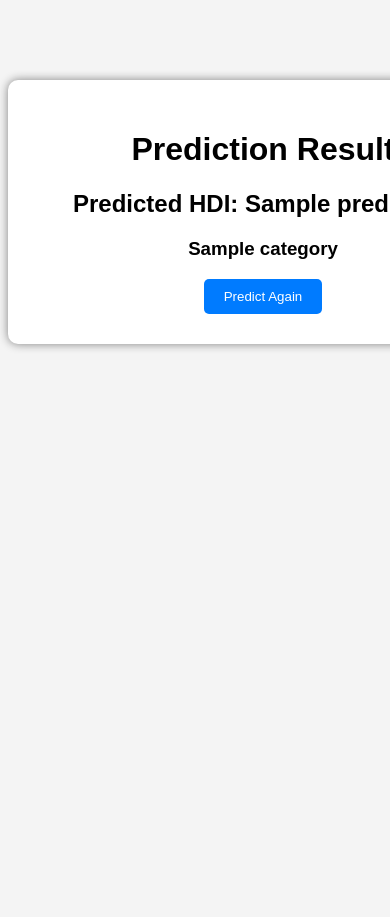
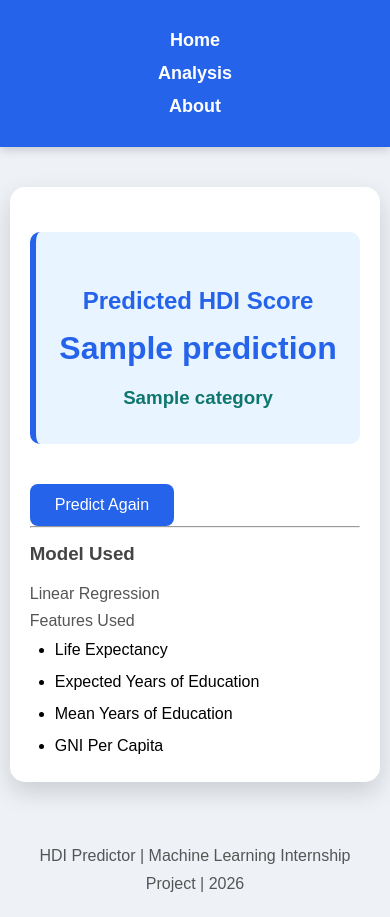
Before and after one commit to Ishwaryaketha/HDI-Predictor, a Flask app: template templates/result.html in a window 390 px wide; the page is wider, and only the part inside the window is pictured. Before the commit the page ends 350 px from the top of that part, so only its background shows below. Run offline with Flask 3, Linux system fonts and the light colour scheme; the template is opened without the code that fills it: most values are stand-ins (such as "Sample title", 1, 10 or a date in 2020); parts of the project's set-up code (start-up, migrations or seed data) failed here and were passed over.

Commit message:
Added analysis page, about page, graphs and UI improvements

```diff
--- a/app.py
+++ b/app.py
@@ -10,7 +10,12 @@ model = joblib.load("model.pkl")
 @app.route("/")
 def home():
     return render_template("index.html")
-
+@app.route("/analysis")
+def analysis():
+    return render_template("analysis.html")
+@app.route("/about")
+def about():
+    return render_template("about.html")
 @app.route("/predict", methods=["POST"])
 def predict():
     life = float(request.form["life"])
--- a/static/style.css
+++ b/static/style.css
@@ -1,35 +1,167 @@
-body{
-    font-family: Arial, Helvetica, sans-serif;
-    background:#f4f4f4;
+/* Reset */
+*{
+    margin:0;
+    padding:0;
+    box-sizing:border-box;
+    font-family:Arial, Helvetica, sans-serif;
 }
 
+body{
+    background:#eef2f7;
+}
+
+/* Navigation */
+
+.navbar{
+    background:#2563eb;
+    padding:18px;
+    text-align:center;
+    box-shadow:0 2px 10px rgba(0,0,0,.2);
+}
+
+.navbar a{
+    color:white;
+    text-decoration:none;
+    margin:0 20px;
+    font-size:18px;
+    font-weight:bold;
+}
+
+.navbar a:hover{
+    color:#ffd54f;
+}
+
+/* Main Container */
+
 .container{
-    width:450px;
-    margin:80px auto;
+    width:90%;
+    max-width:1200px;
+    margin:40px auto;
     background:white;
-    padding:30px;
-    border-radius:10px;
+    padding:35px;
+    border-radius:15px;
+    box-shadow:0 10px 25px rgba(0,0,0,.15);
+}
+
+/* Headings */
+
+h1{
     text-align:center;
-    box-shadow:0 0 10px gray;
+    color:#2563eb;
+    margin-bottom:20px;
+}
+
+h2{
+    margin-top:35px;
+    margin-bottom:15px;
+    color:#333;
+}
+
+h3{
+    color:#444;
+    margin:15px 0;
+}
+
+p{
+    color:#555;
+    line-height:1.7;
+}
+
+/* Forms */
+
+form{
+    width:100%;
+    max-width:500px;
+    margin:auto;
 }
 
 input{
-    width:95%;
-    padding:10px;
+    width:100%;
+    padding:12px;
     margin:10px 0;
-    border-radius:5px;
-    border:1px solid gray;
+    border:1px solid #ccc;
+    border-radius:8px;
+    font-size:16px;
 }
 
 button{
-    background:#007BFF;
+    margin-top:15px;
+    background:#2563eb;
     color:white;
     border:none;
-    padding:10px 20px;
-    border-radius:5px;
+    padding:12px 25px;
+    border-radius:8px;
     cursor:pointer;
+    font-size:16px;
+    transition:.3s;
 }
 
 button:hover{
-    background:#0056b3;
+    background:#1d4ed8;
 }
+
+/* Images */
+
+img{
+    width:100%;
+    max-width:900px;
+    display:block;
+    margin:20px auto;
+    border-radius:10px;
+    border:1px solid #ddd;
+    box-shadow:0 5px 20px rgba(0,0,0,.12);
+}
+
+/* Lists */
+
+ul{
+    margin-left:25px;
+    line-height:2;
+}
+
+/* Footer */
+
+footer{
+    text-align:center;
+    margin-top:40px;
+    color:#666;
+    padding:20px;
+}
+
+/* Prediction Box */
+
+.result-box{
+    background:#e8f4ff;
+    border-left:6px solid #2563eb;
+    padding:20px;
+    margin:25px 0;
+    border-radius:10px;
+    text-align:center;
+}
+
+.result-box h2{
+    color:#2563eb;
+}
+
+.result-box h3{
+    color:#0f766e;
+}
+
+/* Responsive */
+
+@media(max-width:768px){
+
+    .container{
+        width:95%;
+        padding:20px;
+    }
+
+    .navbar a{
+        display:block;
+        margin:12px;
+    }
+
+    img{
+        width:100%;
+    }
+}
--- a/templates/result.html
+++ b/templates/result.html
@@ -5,20 +5,44 @@
     <link rel="stylesheet" href="{{ url_for('static', filename='style.css') }}">
 </head>
 <body>
+<div class="navbar">
+    <a href="/">Home</a>
+    <a href="/analysis">Analysis</a>
+    <a href="/about">About</a>
+</div>
+<div class="container">
+    <div class="result-box">
 
-<div class="container">
+<h2>Predicted HDI Score</h2>
 
-    <h1>Prediction Result</h1>
+<h1>{{ prediction }}</h1>
 
-    <h2>Predicted HDI: {{ prediction }}</h2>
+<h3>{{ category }}</h3>
 
-    <h3>{{ category }}</h3>
+</div>
 
     <a href="/">
         <button>Predict Again</button>
     </a>
 
+    <hr>
+
+<h3>Model Used</h3>
+
+<p>Linear Regression</p>
+
+<p>Features Used</p>
+
+<ul>
+<li>Life Expectancy</li>
+<li>Expected Years of Education</li>
+<li>Mean Years of Education</li>
+<li>GNI Per Capita</li>
+</ul>
+
 </div>
-
+<footer>
+<p>HDI Predictor | Machine Learning Internship Project | 2026</p>
+</footer>
 </body>
 </html>
```
Also changed, not shown: analysis.py (added, +90 -0 lines), templates/about.html (added, +63 -0 lines), templates/analysis.html (added, +44 -0 lines), templates/index.html (+19 -4 lines), static/images/distribution.png (added), static/images/heatmap.png (added), static/images/pairplot.png (added), static/images/scatter.png (added), static/images/stripplot.png (added).
